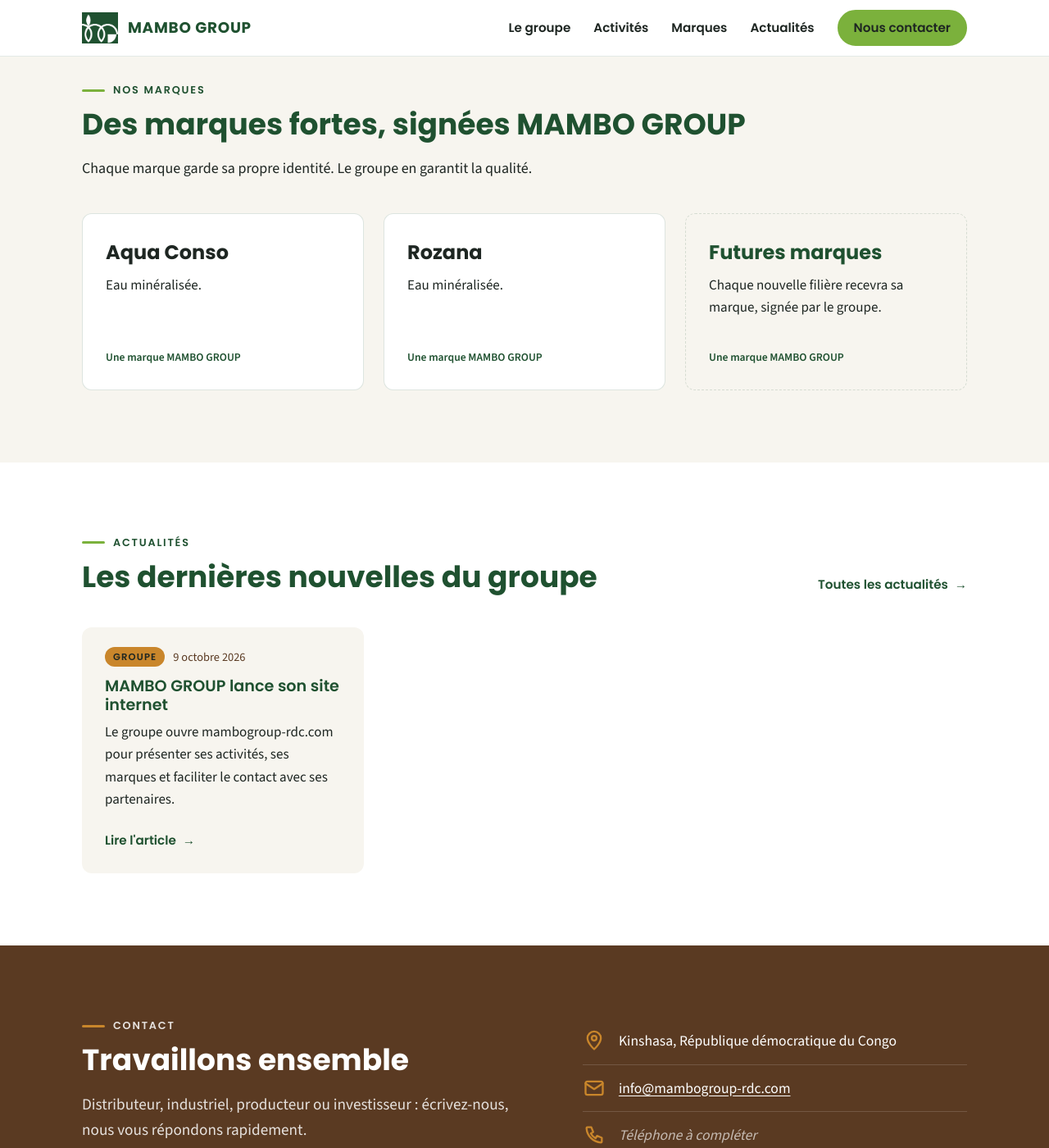
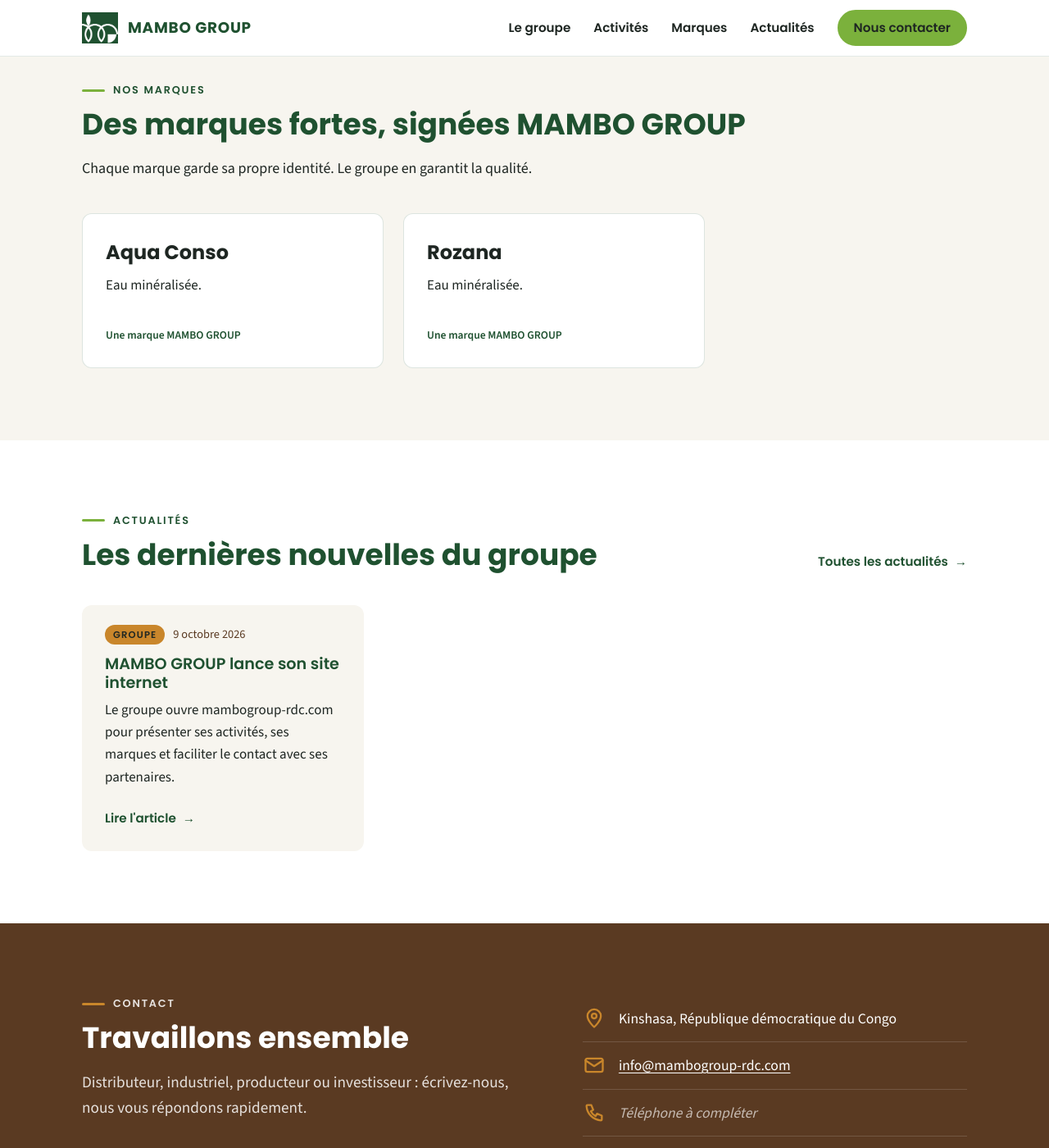
Before and after one commit to kabungulumambo-a11y/mambo-group-site, a Jekyll site: the page built from index.html, in a window 1280 px wide and 1400 px high, scrolled down 2123 px. Shown: the whole window at 82% size. Built offline with Jekyll 4.4.1, drawn with Linux system fonts in a browser that asks for light colours.

Commit message:
Retire la case « Futures marques » de la section Marques
Co-Authored-By: Claude Opus 5.5 (1M context) <noreply@anthropic.com>
Claude-Session: https://claude.ai/code/session_01EwjF6PwCm4cf5ZP2KTyith

```diff
--- a/assets/css/style.css
+++ b/assets/css/style.css
@@ -208,7 +208,8 @@ a { color: var(--vert-mambo); }
 
 .brands {
   display: grid;
-  grid-template-columns: repeat(3, 1fr);
+  grid-template-columns: repeat(2, 1fr);
+  max-width: 760px;
   gap: 24px;
   margin-top: 40px;
 }
@@ -230,8 +231,6 @@ a { color: var(--vert-mambo); }
   font-size: .85rem; font-weight: 600;
   color: var(--vert-mambo);
 }
-.brand-card-future { border-style: dashed; background: transparent; }
-.brand-card-future .brand-name { color: var(--vert-mambo); }
 
 /* Contact : brun terre, fond premium */
 .section-contact {
--- a/index.html
+++ b/index.html
@@ -108,11 +108,6 @@ layout: default
             <p>Eau minéralisée.</p>
             <p class="signature">Une marque MAMBO GROUP</p>
           </article>
-          <article class="brand-card brand-card-future">
-            <p class="brand-name">Futures marques</p>
-            <p>Chaque nouvelle filière recevra sa marque, signée par le groupe.</p>
-            <p class="signature">Une marque MAMBO GROUP</p>
-          </article>
         </div>
       </div>
     </section>
```
